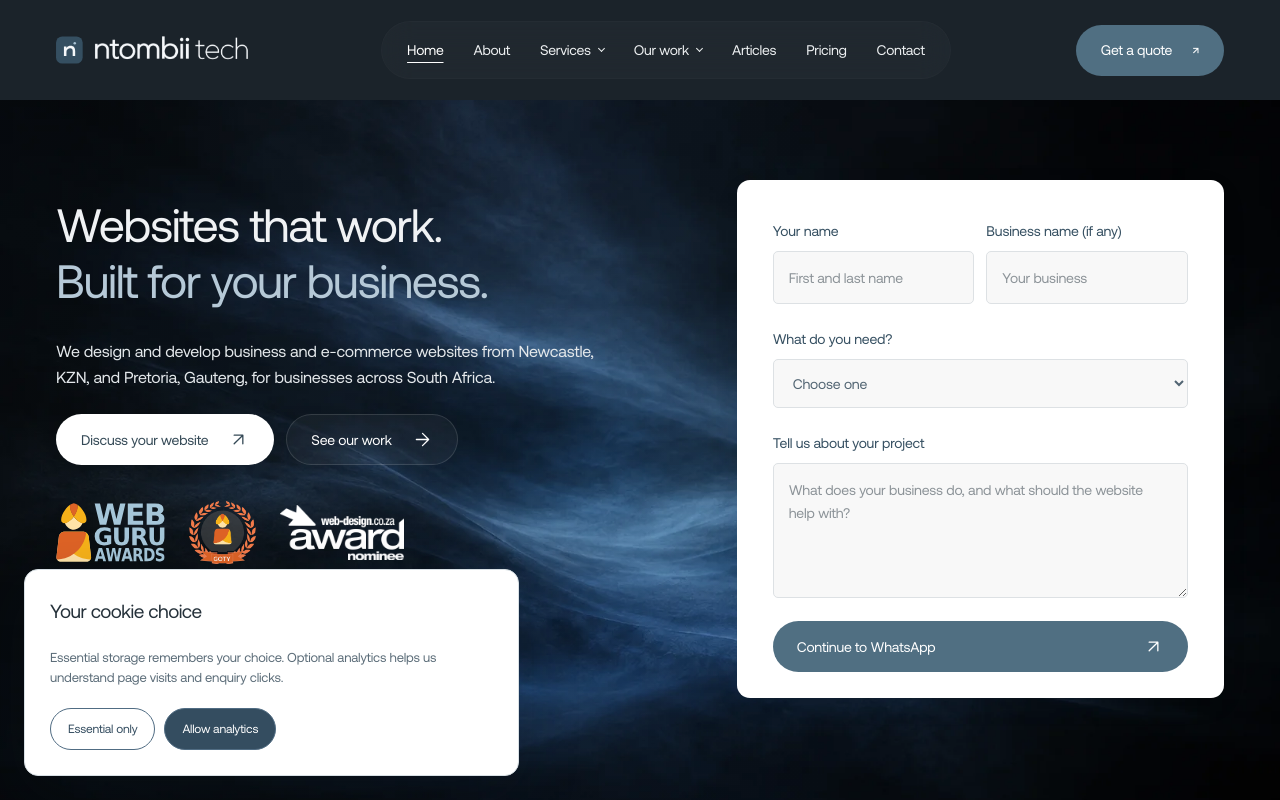
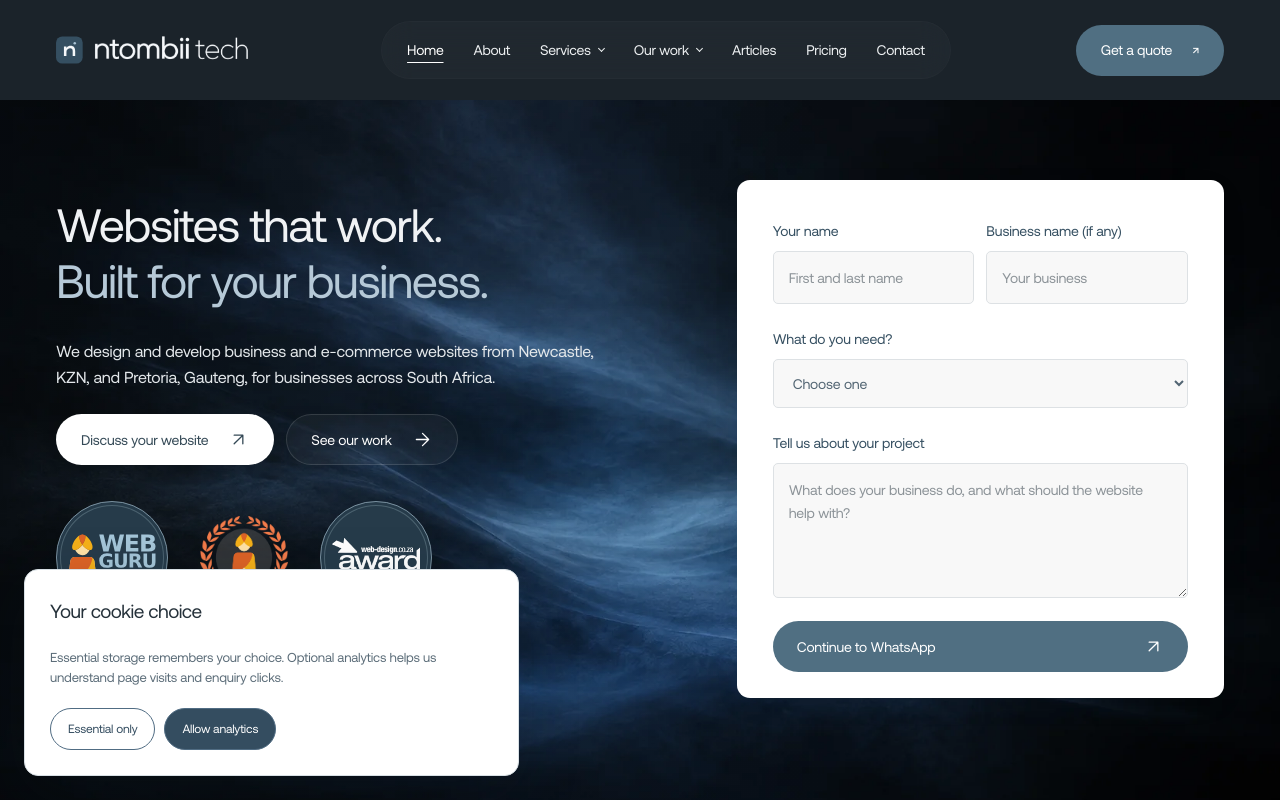
Before and after one commit to franzicbookings-source/ntombii-techfinal, a Next.js app: page / in a window 1280 px wide. Shown: the top 800 px of the page. Built offline with nearby package versions, Linux system fonts and the light colour scheme.

Commit message:
Space homepage badges and frame the two wordmarks

```diff
--- a/app/globals.css
+++ b/app/globals.css
@@ -68,14 +68,23 @@ h2{font-size:clamp(34px,3.4vw,48px)}
 
 .hero-badges {
   display: grid;
-  grid-template-columns: 1.86fr 1.13fr 2.12fr;
+  grid-template-columns: minmax(0, 1fr) minmax(0, .78fr) minmax(0, 1fr);
   align-items: center;
-  gap: clamp(14px, 2vw, 24px);
-  width: min(100%, 348px);
+  gap: clamp(18px, 5vw, 32px);
+  width: min(100%, 376px);
   margin-top: clamp(22px, 3vw, 36px);
 }
 .hero-badges img { width: 100%; height: auto; }
-.hero-badges a { display: block; }
+.hero-badge-medallion {
+  display: grid;
+  place-items: center;
+  aspect-ratio: 1;
+  border-radius: 50%;
+  background: #263b4a;
+  border: 1px solid #788f9e;
+  box-shadow: inset 0 0 0 3px #263b4a, inset 0 0 0 4px #4b626f;
+}
+.hero-badge-medallion img { width: 80%; }
 .quote-form{padding:39px 36px 26px}
 .quote-form label{font-weight:400;font-size:14px}
 .form-row{gap:12px}
@@ -635,7 +644,7 @@ body:has(.menu-toggle.open) .floating-contact{opacity:0;pointer-events:none}
   .hero-copy h1{font-size:clamp(30px,8.2vw,36px);line-height:1.35;white-space:normal}
   .hero-description{font-size:15px;line-height:1.65;margin-top:20px}
   .hero-actions{margin-top:21px;gap:9px}
-  .hero-badges{width:min(100%, 286px)}
+  .hero-badges{width:min(100%, 346px)}
   .hero-actions .button{min-height:46px;padding:12px 15px;font-size:12px}
   .quote-form,.inner-contact-form .quote-form{padding:22px 20px 19px}
   .quote-form label,.form-row label{font-size:12px;gap:7px;margin-bottom:16px}
--- a/components/home-page.tsx
+++ b/components/home-page.tsx
@@ -150,11 +150,13 @@ export function HomePage() {
             <a className="button button-glass" href="/work">See our work <Arrow /></a>
           </div>
           <div className="hero-badges" role="group" aria-label="Design badges">
-            <img src="/images/badges/web-guru-awards.svg" width="186" height="100" alt="Web Guru Awards" />
+            <span className="hero-badge-medallion">
+              <img src="/images/badges/web-guru-awards.svg" width="186" height="100" alt="Web Guru Awards" />
+            </span>
             <img src="/images/badges/guru-of-the-year.webp" width="442" height="418" alt="Web Guru Awards – Guru of the Year" />
-            <a href="https://www.web-design.co.za/web-design-awards.php">
+            <span className="hero-badge-medallion">
               <img src="/images/badges/web-design-nominee.png" width="314" height="138" alt="Web-Design.co.za award nominee" />
-            </a>
+            </span>
           </div>
         </div>
         <div className="hero-form"><QuoteForm /></div>
```
